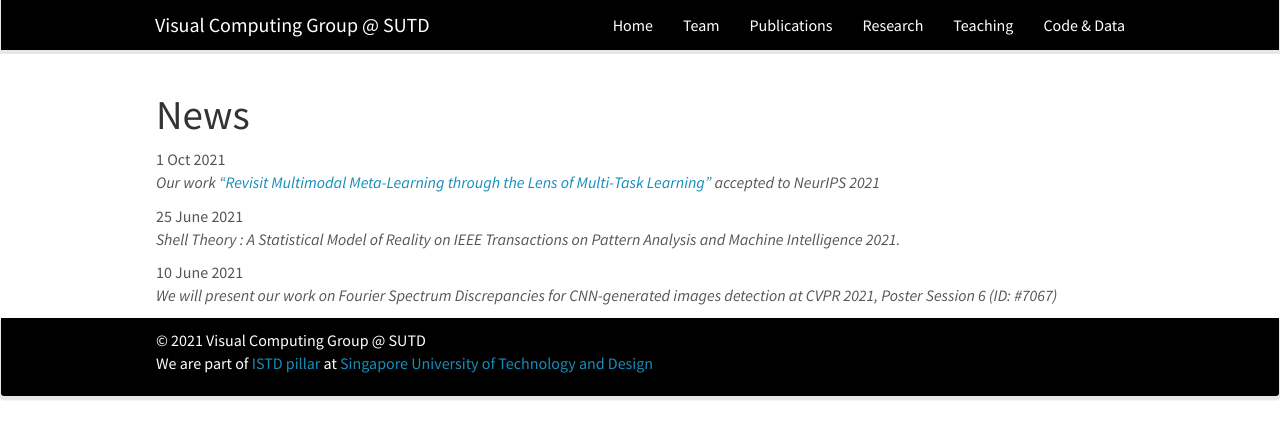
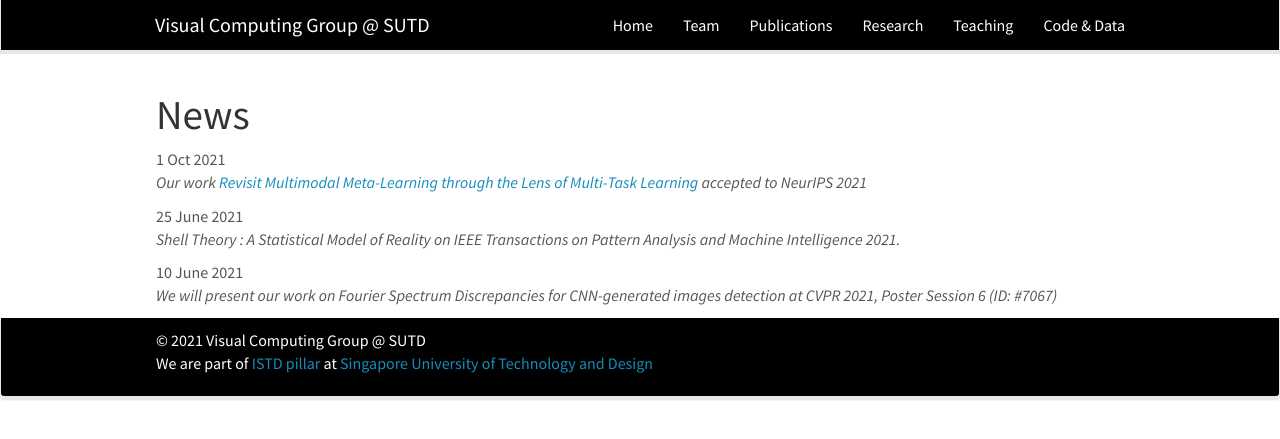
Before and after one commit to sutd-visual-computing-group/sutd-visual-computing-group.github.io, a Jekyll site: the page built from _pages/allnews.md, in a window 1280 px wide. Shown: the top 439 px of the page. Built offline with Jekyll 4.4.1, drawn with Linux system fonts in a browser that asks for light colours; nearby versions of some CDN libraries.

Commit message:
Update news.yml

```diff
--- a/_data/news.yml
+++ b/_data/news.yml
@@ -1,5 +1,5 @@
 - date: 1 Oct 2021
-  headline: Our work <a href='https://papers.nips.cc/paper/2021/hash/7b3403f79b478699224bb449509694cf-Abstract.html'>"Revisit Multimodal Meta-Learning through the Lens of Multi-Task Learning"</a> accepted to NeurIPS 2021
+  headline: Our work <a href='https://papers.nips.cc/paper/2021/hash/7b3403f79b478699224bb449509694cf-Abstract.html'>Revisit Multimodal Meta-Learning through the Lens of Multi-Task Learning</a> accepted to NeurIPS 2021
 
 - date: 25 June 2021
   headline: Shell Theory &#58; A Statistical Model of Reality on IEEE Transactions on Pattern Analysis and Machine Intelligence 2021.
```
